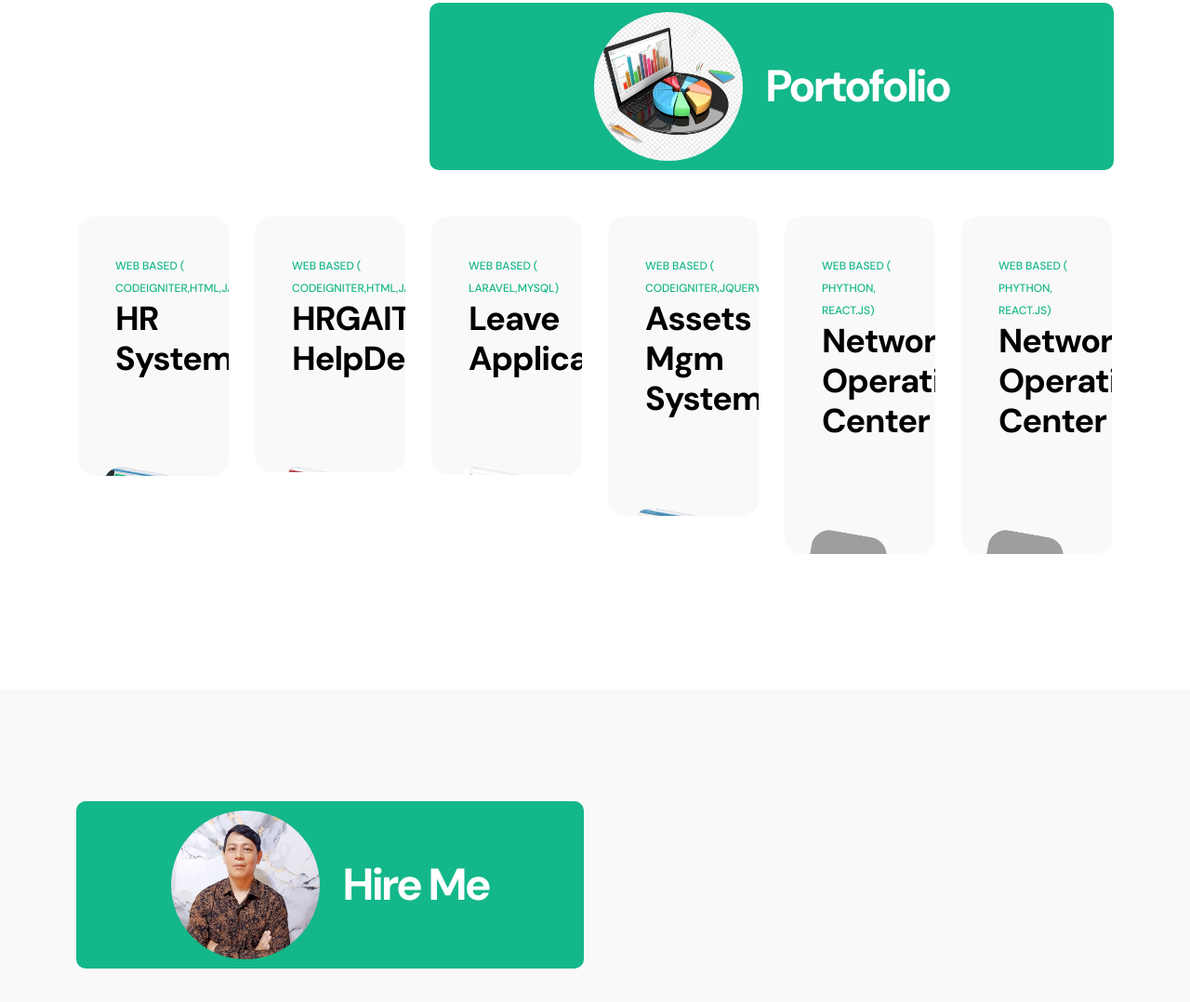
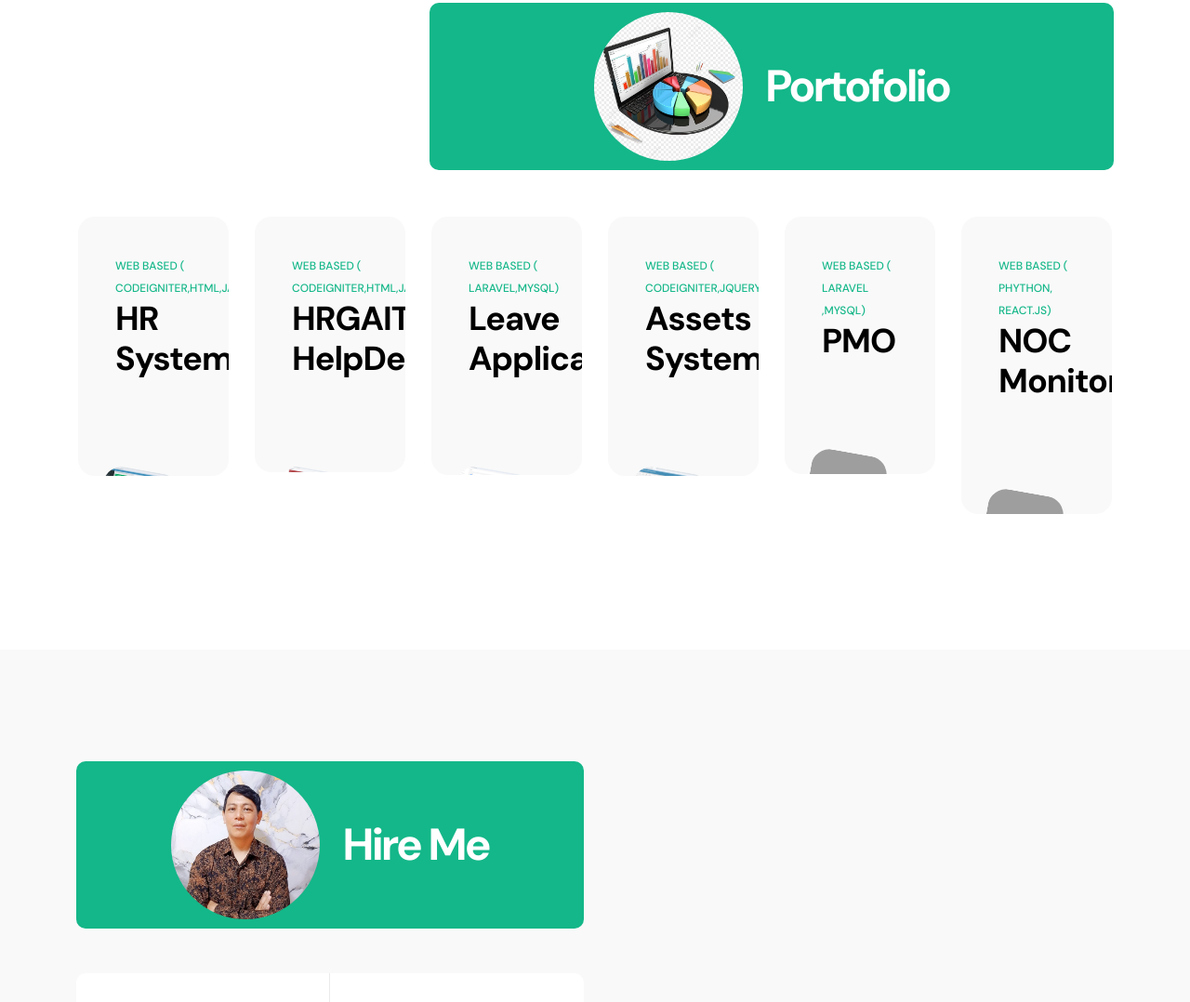
Before and after one commit to jpuang/jpuang.github.io, a plain HTML site: page index.html in a window 1280 px wide. Shown: the part 4980-6058 px from the top of the page at 93% size. Drawn offline with Linux system fonts and the light colour scheme; grey boxes are pictures that could not be loaded.

Commit message:
Update index.html

```diff
--- a/index.html
+++ b/index.html
@@ -478,7 +478,7 @@ With over a decade of experience in Information Technology, I excel at tackling
                                 <div class="projects-info">
                                     <small class="projects-tag">Web based ( Codeigniter,JQuery,Bootstrap,MySQL)</small>
 
-                                    <h3 class="projects-title">Assets Mgm System </h3>
+                                    <h3 class="projects-title">Assets System </h3>
                                 </div>
 
                                 <a href="images/D.jpeg" class="popup-image">
@@ -489,9 +489,9 @@ With over a decade of experience in Information Technology, I excel at tackling
                          <div class="col-lg-2 col-md-6 col-12">
                             <div class="projects-thumb">
                                 <div class="projects-info">
-                                    <small class="projects-tag">Web based ( Phython, React.js)</small>
+                                    <small class="projects-tag">Web based ( Laravel ,MySQL)</small>
 
-                                    <h3 class="projects-title">Network Operations Center </h3>
+                                    <h3 class="projects-title">PMO </h3>
                                 </div>
 
                                 <a href="images/D.jpeg" class="popup-image">
@@ -504,7 +504,7 @@ With over a decade of experience in Information Technology, I excel at tackling
                                 <div class="projects-info">
                                     <small class="projects-tag">Web based ( Phython, React.js)</small>
 
-                                    <h3 class="projects-title">Network Operations Center </h3>
+                                    <h3 class="projects-title">NOC Monitoring </h3>
                                 </div>
 
                                 <a href="images/D.jpeg" class="popup-image">
```
